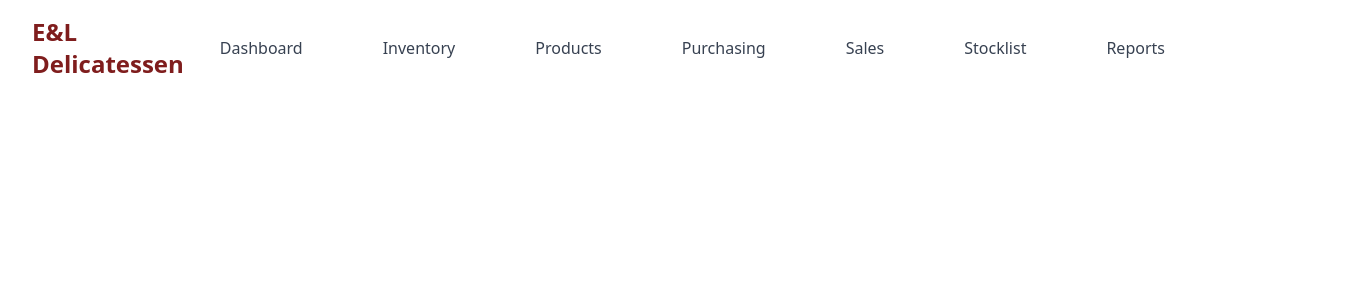
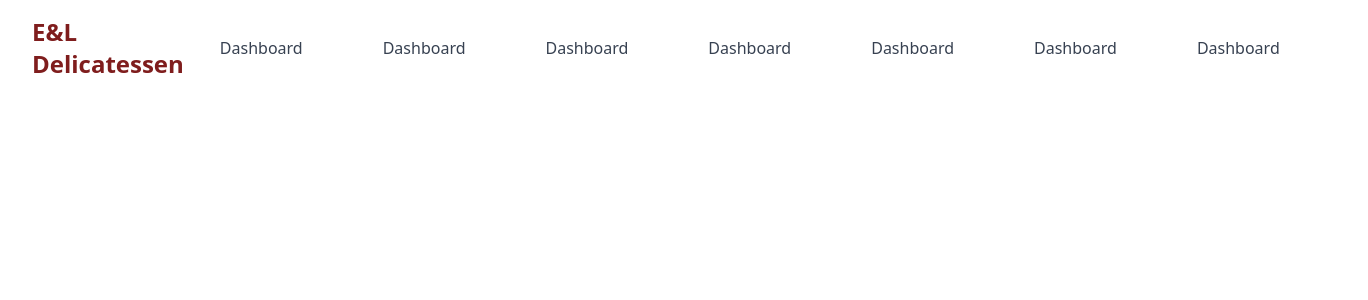
Before and after one commit to jeffabenoja/Real-Time-Inventory-Monitoring-Sytem, a React (Vite) app in the folder client/: page /dashboard in a window 1280 px wide. Shown: the top 300 px of the page, 1368 px wide, since content can reach past the window. Built offline with nearby package versions, Linux system fonts and the light colour scheme.

Commit message:
update header

```diff
--- a/client/src/components/common/Header.tsx
+++ b/client/src/components/common/Header.tsx
@@ -4,6 +4,16 @@ import { IoIosSettings } from "react-icons/io"
 import { CgProfile } from "react-icons/cg"
 import { NavLink } from "react-router-dom"
 import { useState } from "react"
+
+const NAVIGATION_ITEMS = [
+  { name: "Overview", to: "/" },
+  { name: "Inventory", to: "/inventory" },
+  { name: "Products", to: "/products" },
+  { name: "Purchasing", to: "/purchasing" },
+  { name: "Sales", to: "/sales" },
+  { name: "Stocklist", to: "/stocklist" },
+  { name: "Reports", to: "/reports" },
+]
 
 const Header = () => {
   const [menu, setMenu] = useState(false)
@@ -12,10 +22,8 @@ const Header = () => {
     setMenu(!menu)
   }
 
-  console.log(menu)
-
   return (
-    <header className='relative flex justify-between items-center px-4 lg:px-8 py-4 border-gray-200 mx-auto max-w-full'>
+    <header className='relative flex justify-between items-center px-4 lg:px-8 py-4 border-gray-200 mx-auto max-w-full transition-all duration-300 ease-in-out'>
       <div className='hidden lg:block font-bold text-2xl text-red-900'>
         E&L Delicatessen
       </div>
@@ -33,111 +41,23 @@ const Header = () => {
         } px-4 lg:px-6 py-2.5 lg:flex items-center justify-between  `}
       >
         <ul className='flex flex-col mt-4 font-medium lg:flex-row lg:space-x-8 lg:mt-0 gap-5'>
-          <li>
+          {NAVIGATION_ITEMS.map((item) => (
+            <li key={item.to}>
               <NavLink
-              to='/dashboard/overview'
+                to={item.to}
                 className={({ isActive }) =>
                   `block py-2 pr-4 pl-3 duration-200 border-b border-gray-100
                                         ${
                                           isActive
                                             ? "text-red-900 font-bold  border-red-900 "
                                             : "text-gray-700 lg:border-0"
-                                        } lg:hover:bg-transparent hover:text-red-900 lg:py-0`
+                                        } lg:hover:bg-transparent hover:text-red-900 lg:py-0 transition-colors`
                 }
               >
                 Dashboard
               </NavLink>
             </li>
-          <li>
-            <NavLink
-              to='/dashboard/inventory'
-              className={({ isActive }) =>
-                `block py-2 pr-4 pl-3 duration-200 border-b border-gray-100
-                                        ${
-                                          isActive
-                                            ? "text-red-900 font-bold border-red-900"
-                                            : "text-gray-700 lg:border-0"
-                                        } lg:hover:bg-transparent hover:text-red-900 lg:py-0`
-              }
-            >
-              Inventory
-            </NavLink>
-          </li>
-          <li>
-            <NavLink
-              to='/dashboard/products'
-              className={({ isActive }) =>
-                `block py-2 pr-4 pl-3 duration-200 border-b border-gray-100
-                                        ${
-                                          isActive
-                                            ? "text-red-900 font-bold border-red-900"
-                                            : "text-gray-700 lg:border-0"
-                                        } lg:hover:bg-transparent hover:text-red-900 lg:py-0`
-              }
-            >
-              Products
-            </NavLink>
-          </li>
-          <li>
-            <NavLink
-              to='/dashboard/purchasing'
-              className={({ isActive }) =>
-                `block py-2 pr-4 pl-3 duration-200 border-b border-gray-100
-                                        ${
-                                          isActive
-                                            ? "text-red-900 font-bold border-red-900"
-                                            : "text-gray-700 lg:border-0"
-                                        } lg:hover:bg-transparent hover:text-red-900 lg:py-0`
-              }
-            >
-              Purchasing
-            </NavLink>
-          </li>
-          <li>
-            <NavLink
-              to='/dashboard/sales'
-              className={({ isActive }) =>
-                `block py-2 pr-4 pl-3 duration-200 border-b border-gray-100
-                                        ${
-                                          isActive
-                                            ? "text-red-900 font-bold border-red-900"
-                                            : "text-gray-700 lg:border-0"
-                                        } lg:hover:bg-transparent hover:text-red-900 lg:py-0`
-              }
-            >
-              Sales
-            </NavLink>
-          </li>
-          <li>
-            <NavLink
-              to='/dashboard/stocklist'
-              className={({ isActive }) =>
-                `block py-2 pr-4 pl-3 duration-200 border-b border-gray-100
-                                        ${
-                                          isActive
-                                            ? "text-red-900 font-bold border-red-900"
-                                            : "text-gray-700 lg:border-0"
-                                        } lg:hover:bg-transparent hover:text-red-900 lg:py-0`
-              }
-            >
-              Stocklist
-            </NavLink>
-          </li>
-          <li>
-            <NavLink
-              to='/dashboard/reports'
-              className={({ isActive }) =>
-                `block py-2 pr-4 pl-3 duration-200 border-b border-gray-100
-                                        ${
-                                          isActive
-                                            ? "text-red-900 font-bold border-red-900"
-                                            : "text-gray-700 lg:border-0"
-                                        } lg:hover:bg-transparent hover:text-red-900 lg:py-0`
-              }
-            >
-              Reports
-            </NavLink>
-          </li>
+          ))}
         </ul>
       </nav>
 
```
Lines whose indentation alone changed are shown as unchanged.
